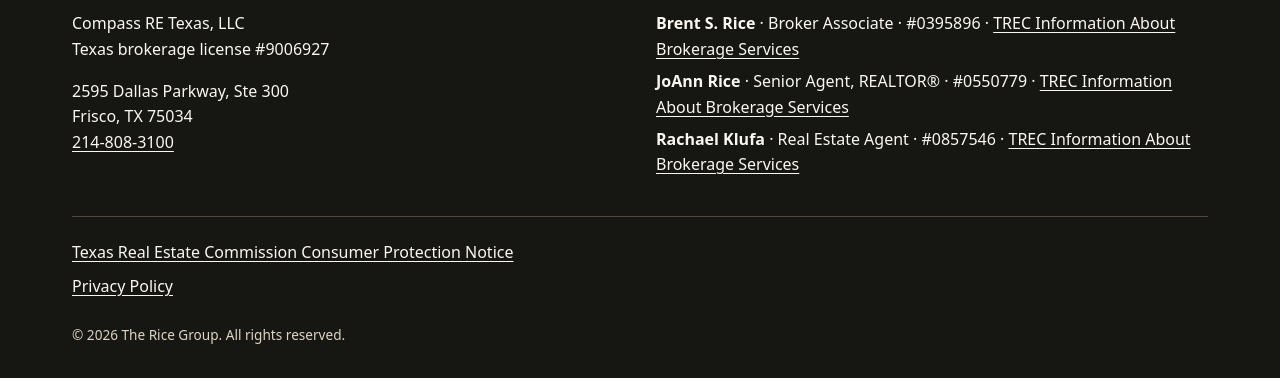
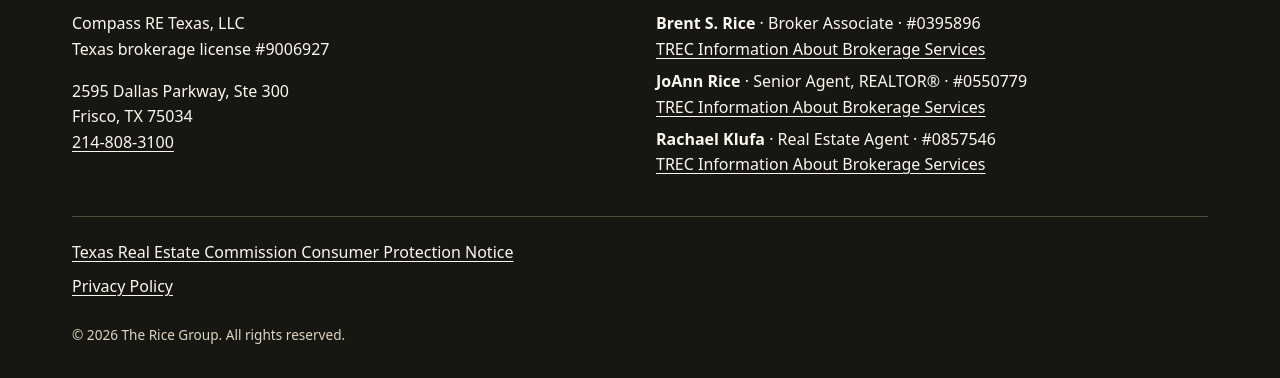
Before and after one commit to cgura/rice-group-inc, a plain HTML site: page index.html in a window 1280 px wide. Shown: the part 2103-2481 px from the top of the page. Drawn offline with Linux system fonts and the light colour scheme.

Commit message:
Put IABS links below the associated license details

```diff
--- a/index.html
+++ b/index.html
@@ -5,7 +5,7 @@
   <meta name="viewport" content="width=device-width, initial-scale=1">
   <title>The Rice Group at Compass | North Texas Real Estate</title>
   <meta name="description" content="Meet Brent Rice, JoAnn Rice, and Rachael Klufa of The Rice Group at Compass. Real estate services for North Texas buyers, sellers, and renters.">
-  <link rel="stylesheet" href="styles.css?v=rice-wordmark">
+  <link rel="stylesheet" href="styles.css?v=license-groups">
   <script type="application/ld+json">
   {
     "@context": "https://schema.org",
@@ -175,10 +175,19 @@
         </div>
         <div>
           <h2>Texas license information</h2>
-          <ul>
-            <li><strong id="brent-rice-license-holder">Brent S. Rice</strong> · Broker Associate · #0395896 · <a href="disclosures/brent-rice-iabs.pdf" aria-describedby="brent-rice-license-holder">TREC Information About Brokerage Services</a></li>
-            <li><strong id="joann-rice-license-holder">JoAnn Rice</strong> · Senior Agent, REALTOR® · #0550779 · <a href="disclosures/joann-rice-iabs.pdf" aria-describedby="joann-rice-license-holder">TREC Information About Brokerage Services</a></li>
-            <li><strong id="rachael-klufa-license-holder">Rachael Klufa</strong> · Real Estate Agent · #0857546 · <a href="disclosures/rachael-klufa-iabs.pdf" aria-describedby="rachael-klufa-license-holder">TREC Information About Brokerage Services</a></li>
+          <ul class="license-list">
+            <li>
+              <div><strong id="brent-rice-license-holder">Brent S. Rice</strong> · Broker Associate · #0395896</div>
+              <a href="disclosures/brent-rice-iabs.pdf" aria-describedby="brent-rice-license-holder">TREC Information About Brokerage Services</a>
+            </li>
+            <li>
+              <div><strong id="joann-rice-license-holder">JoAnn Rice</strong> · Senior Agent, REALTOR® · #0550779</div>
+              <a href="disclosures/joann-rice-iabs.pdf" aria-describedby="joann-rice-license-holder">TREC Information About Brokerage Services</a>
+            </li>
+            <li>
+              <div><strong id="rachael-klufa-license-holder">Rachael Klufa</strong> · Real Estate Agent · #0857546</div>
+              <a href="disclosures/rachael-klufa-iabs.pdf" aria-describedby="rachael-klufa-license-holder">TREC Information About Brokerage Services</a>
+            </li>
           </ul>
         </div>
       </div>
```
